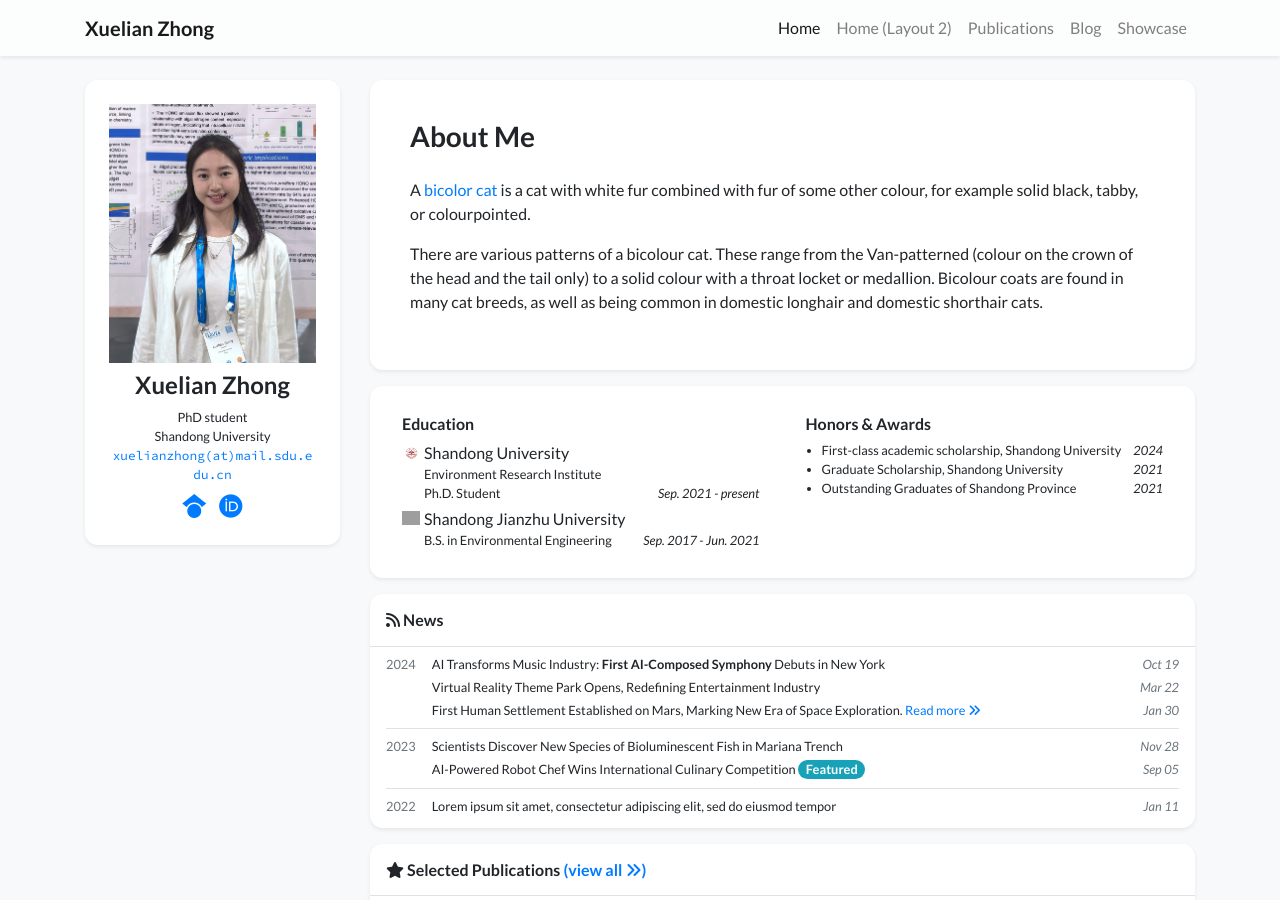
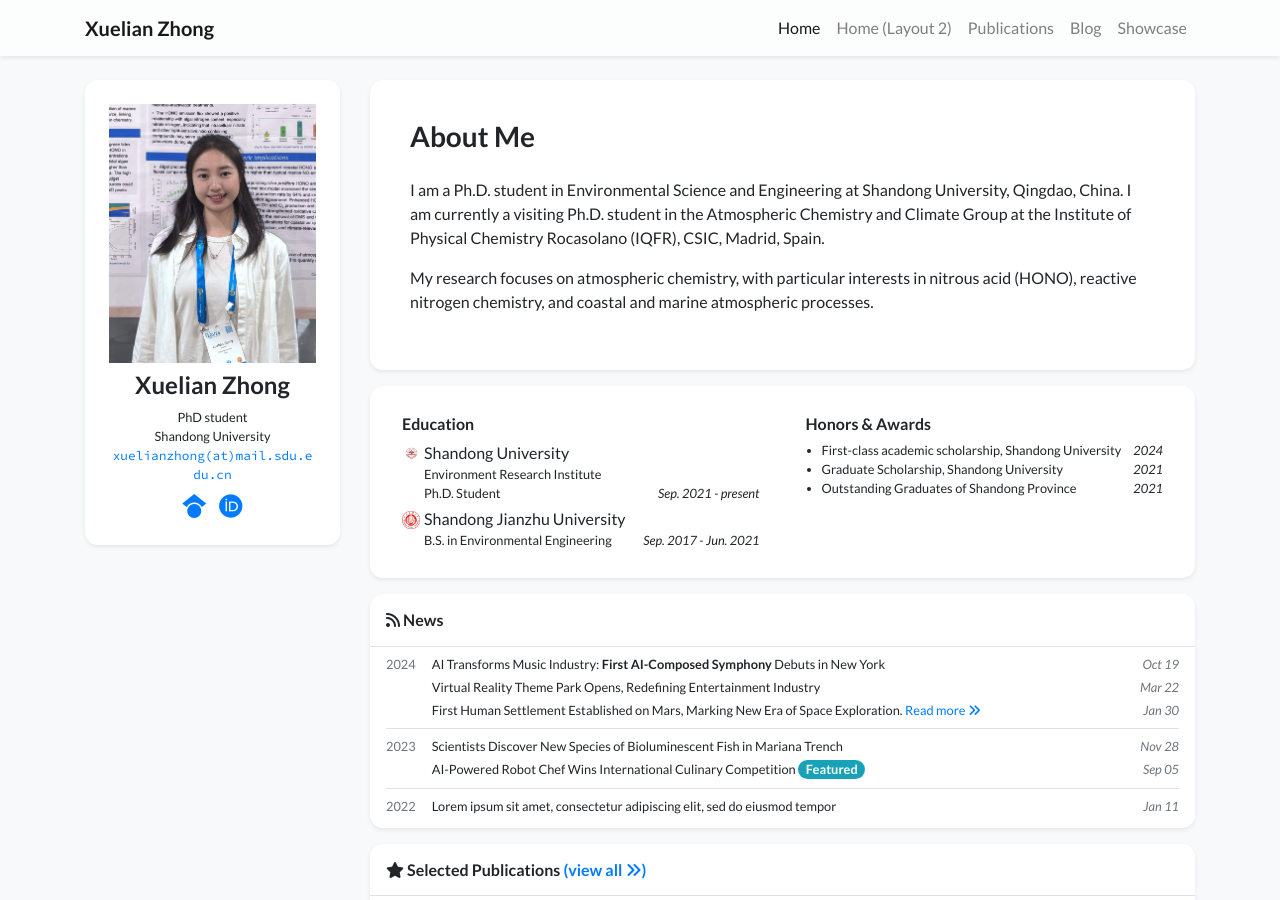
Before and after one commit to zhongdom0619/xuelian, a Jekyll site: the page built from index.html, in a window 1280 px wide and 900 px high. Built offline with Jekyll 4.4.1, drawn with Linux system fonts in a browser that asks for light colours; nearby versions of some CDN libraries; a style sheet for code colours, icons or effects is not loaded; grey boxes are pictures that could not be loaded.

Commit message:
Update profile.yml

```diff
--- a/_data/profile.yml
+++ b/_data/profile.yml
@@ -18,12 +18,13 @@ orcid: 0000-0001-9370-8371
 short_bio_text_justify: false
 short_bio: >-
   <p>
-    A <a href="https://en.wikipedia.org/wiki/Bicolor_cat" target="_blank">bicolor cat</a> is a cat with white fur combined with fur of some other colour, for example solid black, tabby, or colourpointed.
+    I am a Ph.D. student in Environmental Science and Engineering at Shandong University, Qingdao, China.
+    I am currently a visiting Ph.D. student in the Atmospheric Chemistry and Climate Group at the Institute
+    of Physical Chemistry Rocasolano (IQFR), CSIC, Madrid, Spain.
   </p>
   <p>
-    There are various patterns of a bicolour cat. These range from the Van-patterned (colour on the crown of the head
-    and the tail only) to a solid colour with a throat locket or medallion. Bicolour coats are found in many cat breeds,
-    as well as being common in domestic longhair and domestic shorthair cats.
+    My research focuses on atmospheric chemistry, with particular interests in nitrous acid (HONO),
+    reactive nitrogen chemistry, and coastal and marine atmospheric processes.
   </p>
 
 portrait_url: /assets/images/photos/xuelian.jpg
@@ -38,7 +39,7 @@ education:
     Ph.D. Student
   date: Sep. 2021 - present
 - name: Shandong Jianzhu University
-  logo: /assets/images/badges/SJU.png
+  logo: /assets/images/badges/SJU_logo.jpg
   position: B.S. in Environmental Engineering
   date: Sep. 2017 - Jun. 2021
 
```
